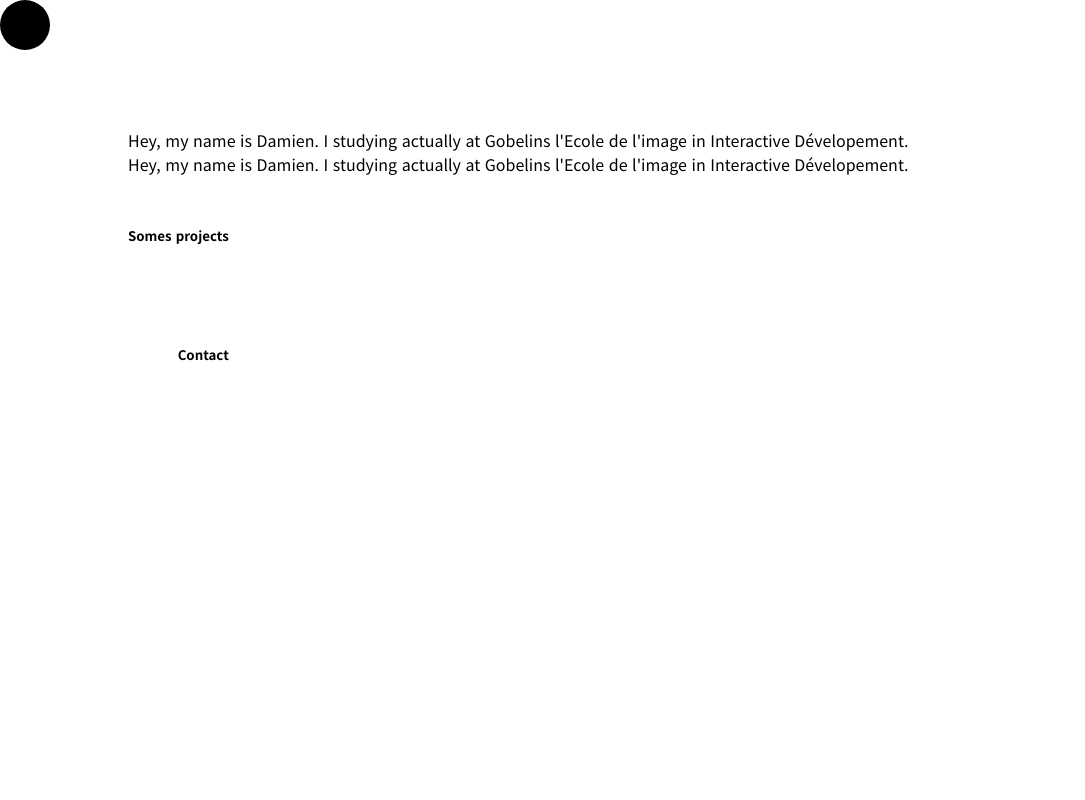
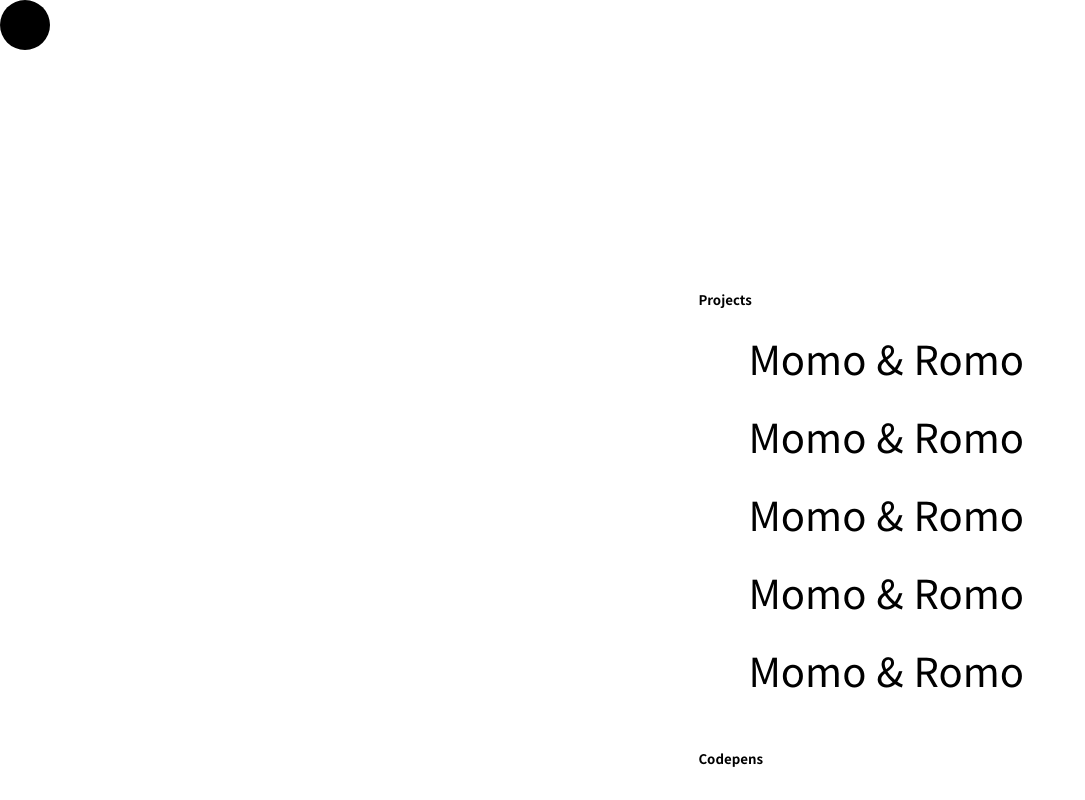
Before and after one commit to damienmontastier/damienmontastier.fr, a Nuxt app: page / in a window 1280 px wide. Shown: the top 800 px of the page, without its empty margins (0-1085 px from the left). Built offline with nearby package versions, Linux system fonts and the light colour scheme.

Commit message:
wip portfolio

```diff
--- a/assets/scss/main.scss
+++ b/assets/scss/main.scss
@@ -2,6 +2,10 @@
   margin: 0;
   padding: 0;
   font-family: 'Noto Sans HK', sans-serif;
+}
+
+body{
+  overflow: hidden;
 }
 
 body,
--- a/layouts/default.vue
+++ b/layouts/default.vue
@@ -1,5 +1,5 @@
 <template>
-  <div>
+  <div id="app">
     <nuxt/>
     <div ref="cursor" id="cursor"></div>
   </div>
--- a/pages/index.vue
+++ b/pages/index.vue
@@ -1,39 +1,61 @@
 <template>
   <section class="container">
     <!-- <Loading></Loading> -->
-    <div id="about">
-      <div id="top">
-        <p>Hey, my name is Damien. I studying actually at Gobelins l'Ecole de l'image in Interactive Dévelopement.</p>
-      </div>
-      <div id="bottom">
-        <p>Hey, my name is Damien. I studying actually at Gobelins l'Ecole de l'image in Interactive Dévelopement.</p>
-      </div>
-    </div>
-    <div id="content_informations">
+    <div ref="content" id="content">
       <div class="part" id="projects">
-        <h5>Somes projects</h5>
-        <ul>
-          <li></li>
+        <h5>Projects</h5>
+        <ul ref="projects">
+          <li>Momo & Romo</li>
+          <li>Momo & Romo</li>
+          <li>Momo & Romo</li>
+          <li>Momo & Romo</li>
+          <li>Momo & Romo</li>
         </ul>
       </div>
-
-      <div class="part" id="contacts">
-        <h5>Contact</h5>
+      <div class="part" id="codepens">
+        <h5>Codepens</h5>
+        <ul ref="codepens">
+          <li>Momo & Romo</li>
+          <li>Momo & Romo</li>
+          <li>Momo & Romo</li>
+          <li>Momo & Romo</li>
+          <li>Momo & Romo</li>
+        </ul>
       </div>
     </div>
   </section>
 </template>
 
 <script>
-// import AppLogo from '~/components/AppLogo.vue'
 import Loading from "~/components/Loading.vue";
+import TweenMax from "gsap";
 
 //Netlify CMS pour gérer le contenu ?
 
 export default {
   components: {
-    // AppLogo
     Loading
+  },
+  mounted() {
+    window.addEventListener("mousemove", this.handleMouseMove.bind(this));
+  },
+  methods: {
+    handleMouseMove(event) {
+      setInterval(this.calcSpeed, 1000);
+
+      console.log(Date.now());
+      console.log(event.clientY);
+      TweenMax.to(this.$refs.content, 3, {
+        y: -event.clientY,
+        ease: Power4.easeOut
+      });
+      console.log(this.$refs);
+      TweenMax.to(this.$refs.projects.children, 3, {
+        scaleY: event.clientY / 200,
+        ease: Power4.easeOut
+      });
+    },
+    calcSpeed() {}
   }
 };
 </script>
@@ -43,19 +65,12 @@ $margin: 50px;
 
 .container {
   min-height: 100vh;
-  // display: flex;
-  // justify-content: center;
-  // align-items: center;
-  // text-align: center;
-  margin: 10% 10%;
-  #content_informations {
+
+  #content {
     position: absolute;
-    // right: 10%;
-    max-width: 600px;
-    display: flex;
-    flex-direction: column;
-    align-items: flex-end;
-    text-align: right;
+    right: 20%;
+    top: 30%;
+    max-width: 720px;
     .part {
       margin: $margin 0 $margin 0;
       &:first-of-type {
@@ -64,6 +79,20 @@ $margin: 50px;
         margin: $margin 0 0 0;
       }
     }
+    h5 {
+      text-align: left;
+    }
+    ul {
+      padding-left: 50px;
+      li {
+        margin: 20px 0;
+        font-size: 40px;
+        &:last-child {
+          margin: 20px 0 0 0;
+        }
+      }
+    }
+
     #projects {
     }
     #experiences {
```
